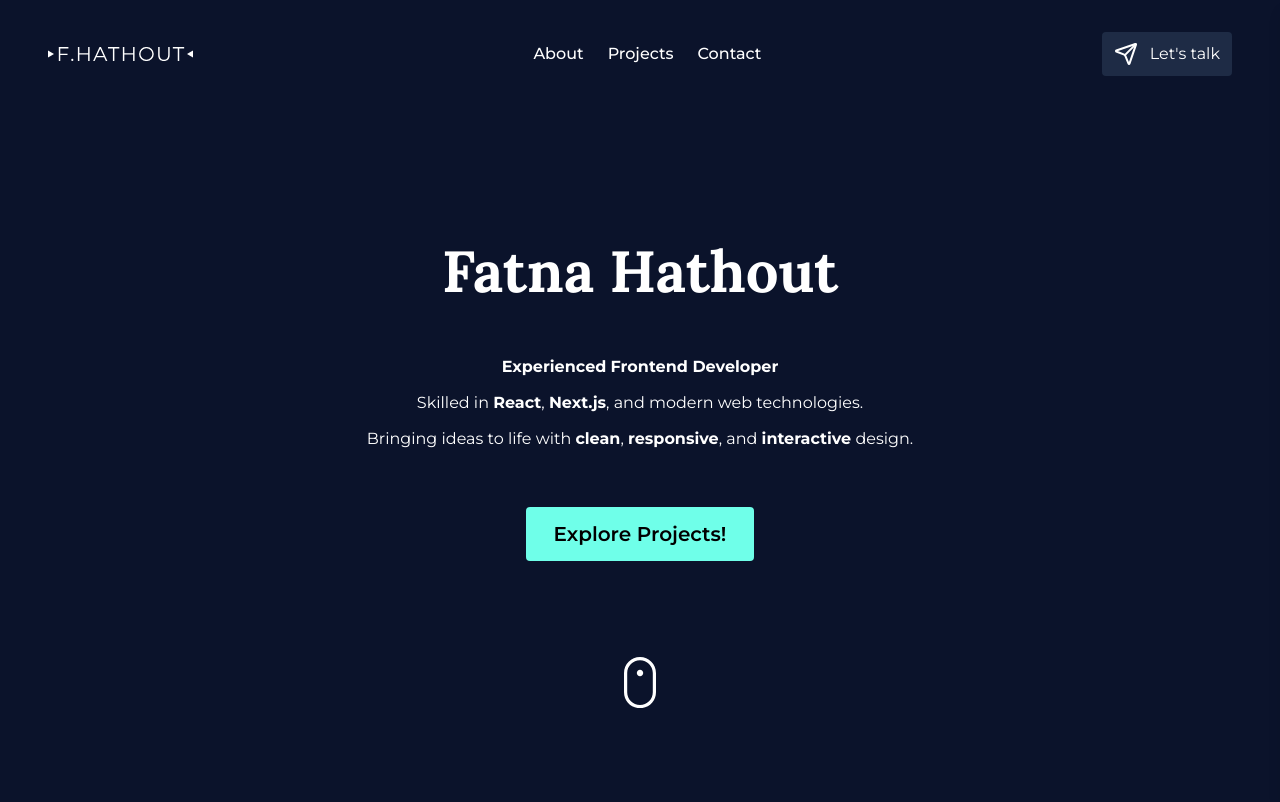
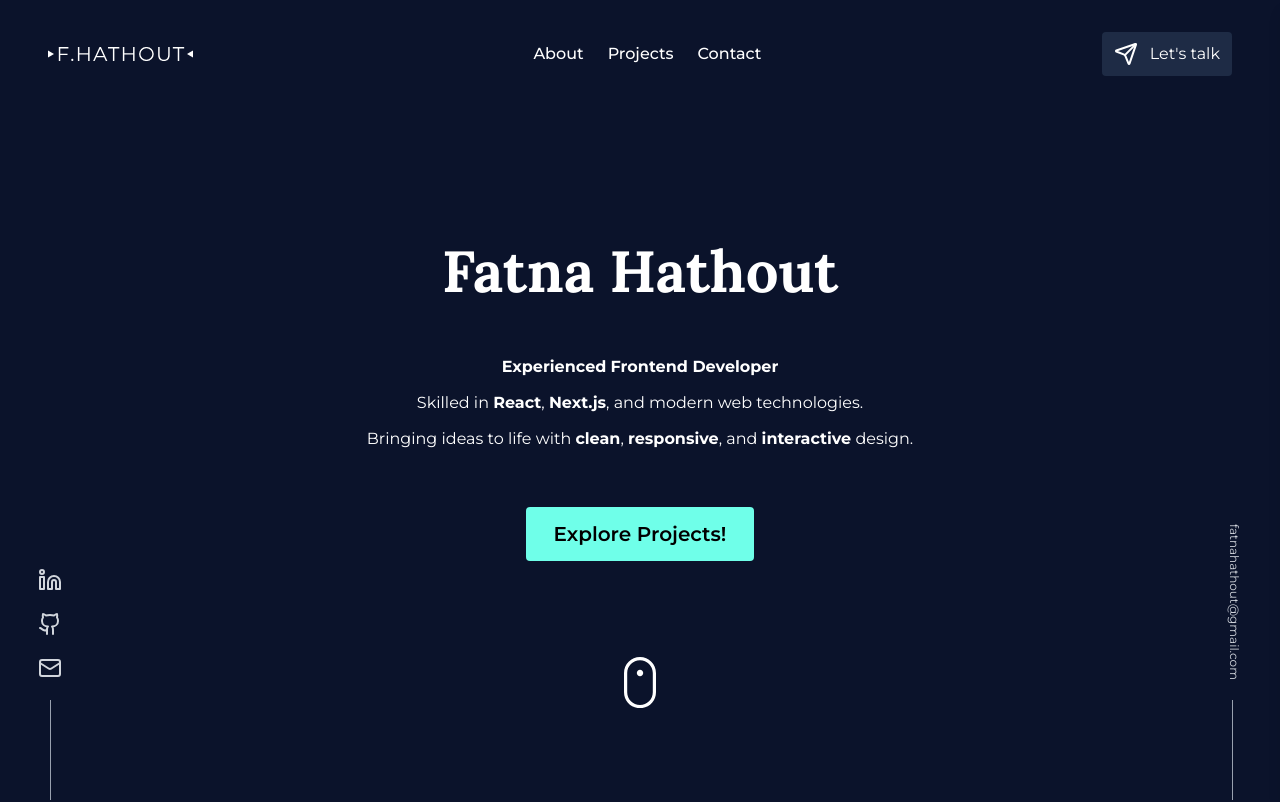
Before and after one commit to HathoutFatna/fatna-hathout-portfolio-v3, a Next.js app: page / in a window 1280 px wide. Shown: the top 802 px of the page. Built offline with nearby package versions, Linux system fonts and the light colour scheme.

Commit message:
feat: Add social networks section

```diff
--- a/app/globals.css
+++ b/app/globals.css
@@ -47,7 +47,7 @@ body {
 }
 
 .nav-link {
-  @apply cursor-pointer transition-colors hover:text-[#6fffe9];
+  @apply cursor-pointer transition-colors hover:text-accent;
 }
 
 .cta-button {
@@ -116,7 +116,7 @@ body {
 }
 
 .about-subtitle {
-  @apply text-[18px] font-semibold text-[#6FFFE9];
+  @apply text-[18px] font-semibold text-accent;
 }
 
 .about-title {
@@ -137,7 +137,7 @@ body {
 }
 
 .about-tech-icon {
-  @apply w-3 h-3 text-[#6FFFE9] rotate-135;
+  @apply w-3 h-3 text-accent rotate-135;
 }
 
 .about-resume {
@@ -236,7 +236,7 @@ body {
 }
 
 .contact-subtitle {
-  @apply text-[18px] font-semibold text-[#6FFFE9];
+  @apply text-[18px] font-semibold text-accent;
 }
 
 .contact-title {
@@ -253,3 +253,11 @@ body {
 .contact-cta:hover {
   @apply -translate-y-[10px];
 }
+
+.social-network-icon:hover {
+  @apply text-accent;
+}
+
+.social-network-icon {
+  @apply text-gray-300;
+}
--- a/app/layout.tsx
+++ b/app/layout.tsx
@@ -2,6 +2,7 @@ import type { Metadata } from "next";
 import { Lora, Montserrat } from "next/font/google";
 import "./globals.css";
 import Navbar from "@/components/Navbar";
+import SocialNetworks from "@/components/SocialNetworks";
 
 const lora = Lora({
   variable: "--font-lora",
@@ -30,6 +31,7 @@ export default function RootLayout({
       <body className={`${montserrat.variable} ${lora.variable} dark`}>
         <Navbar />
         {children}
+        <SocialNetworks />
       </body>
     </html>
   );
--- /dev/null
+++ b/components/SocialNetworks.tsx
@@ -0,0 +1,33 @@
+import React from "react";
+import { Github, Linkedin, Mail } from "lucide-react";
+import Link from "next/link";
+
+function SocialNetworks() {
+  return (
+    <div className="hidden md:flex">
+      <div className="fixed bottom-0 left-[3%] space-y-5 flex flex-col justify-center items-center">
+        <Link
+          href={"https://www.linkedin.com/in/hathout-fatna/"}
+          target="_blank"
+        >
+          <Linkedin className="social-network-icon" />
+        </Link>
+        <Link href={"https://github.com/HathoutFatna"} target="_blank">
+          <Github className="social-network-icon" />
+        </Link>{" "}
+        <Link href={"mailto:fatnahathout@gmail.com"} target="_blank">
+          <Mail className="social-network-icon" />
+        </Link>
+        <div className="h-[100px] border-l border-gray-400"></div>
+      </div>
+      <div className="fixed bottom-0 right-[3%] space-y-5 flex flex-col justify-center items-center">
+        <p className="[writing-mode:vertical-rl] text-xs text-gray-300">
+          fatnahathout@gmail.com
+        </p>
+        <div className="h-[100px] border-l border-gray-400 ml-4.5 mt-5"></div>
+      </div>
+    </div>
+  );
+}
+
+export default SocialNetworks;
```
